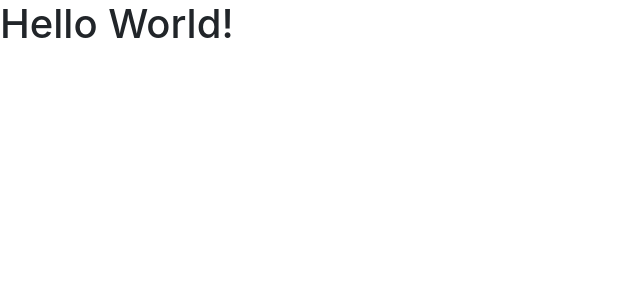
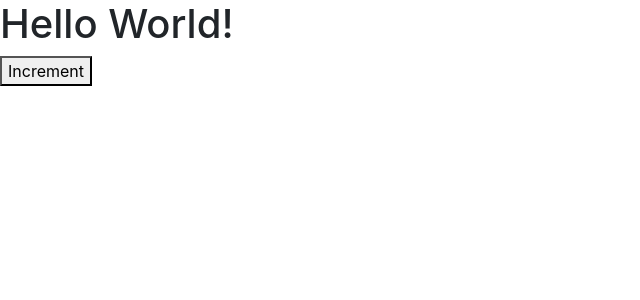
Before and after one commit to jacosy/counter-app, a React (Create React App) app: page / in a window 1280 px wide. Shown: the top 300 px of the page, without its empty margins (0-640 px from the left). Built offline with nearby package versions, Linux system fonts and the light colour scheme.

Commit message:
Specifying Children

```diff
--- a/src/components/counter.jsx
+++ b/src/components/counter.jsx
@@ -3,7 +3,10 @@ import React, { Component } from 'react'
 class Counter extends Component {
   render() {
       return (
-        <h1>Hello World!</h1>
+        <div>
+          <h1>Hello World!</h1>
+          <button>Increment</button>
+        </div>
       )
   }
 }
```
